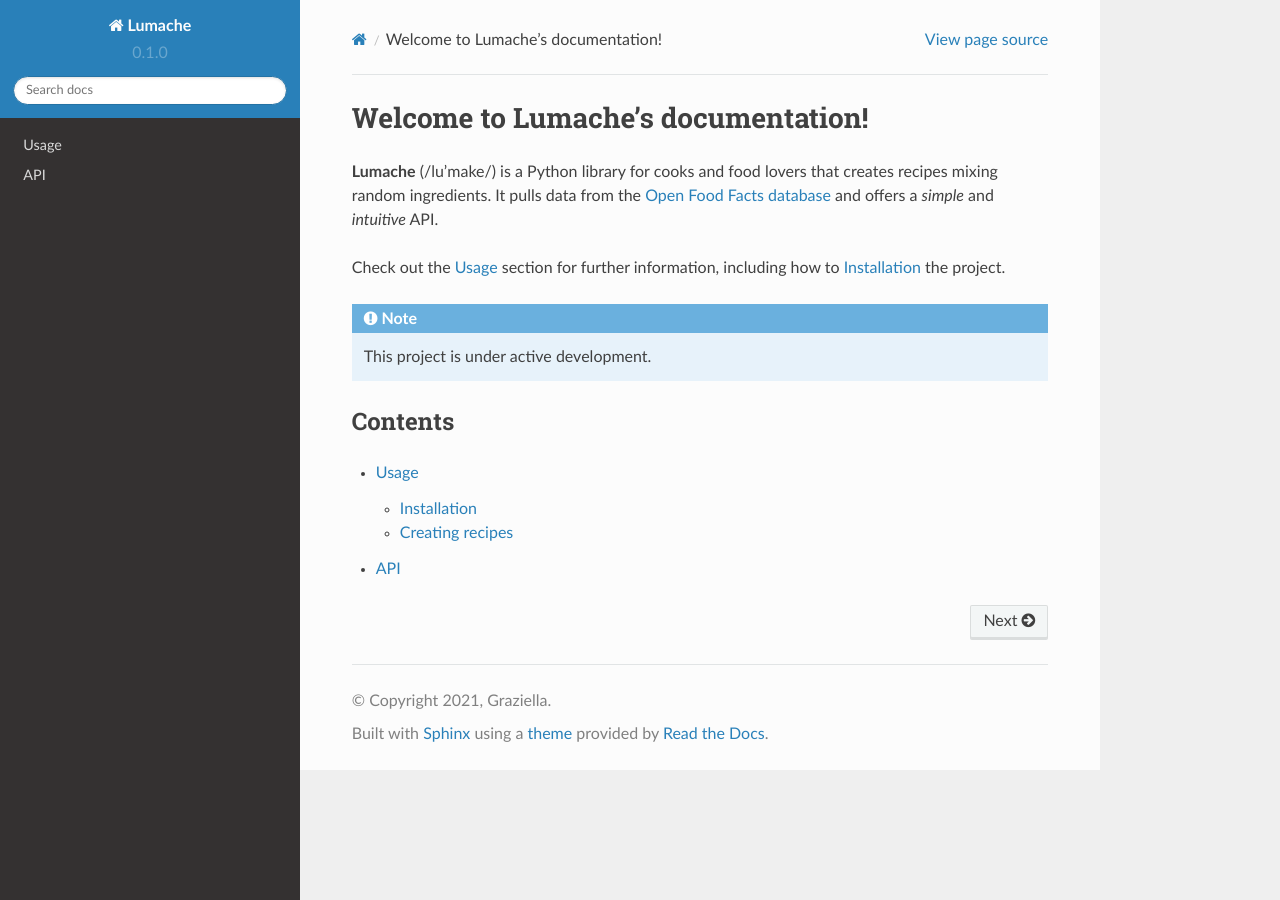
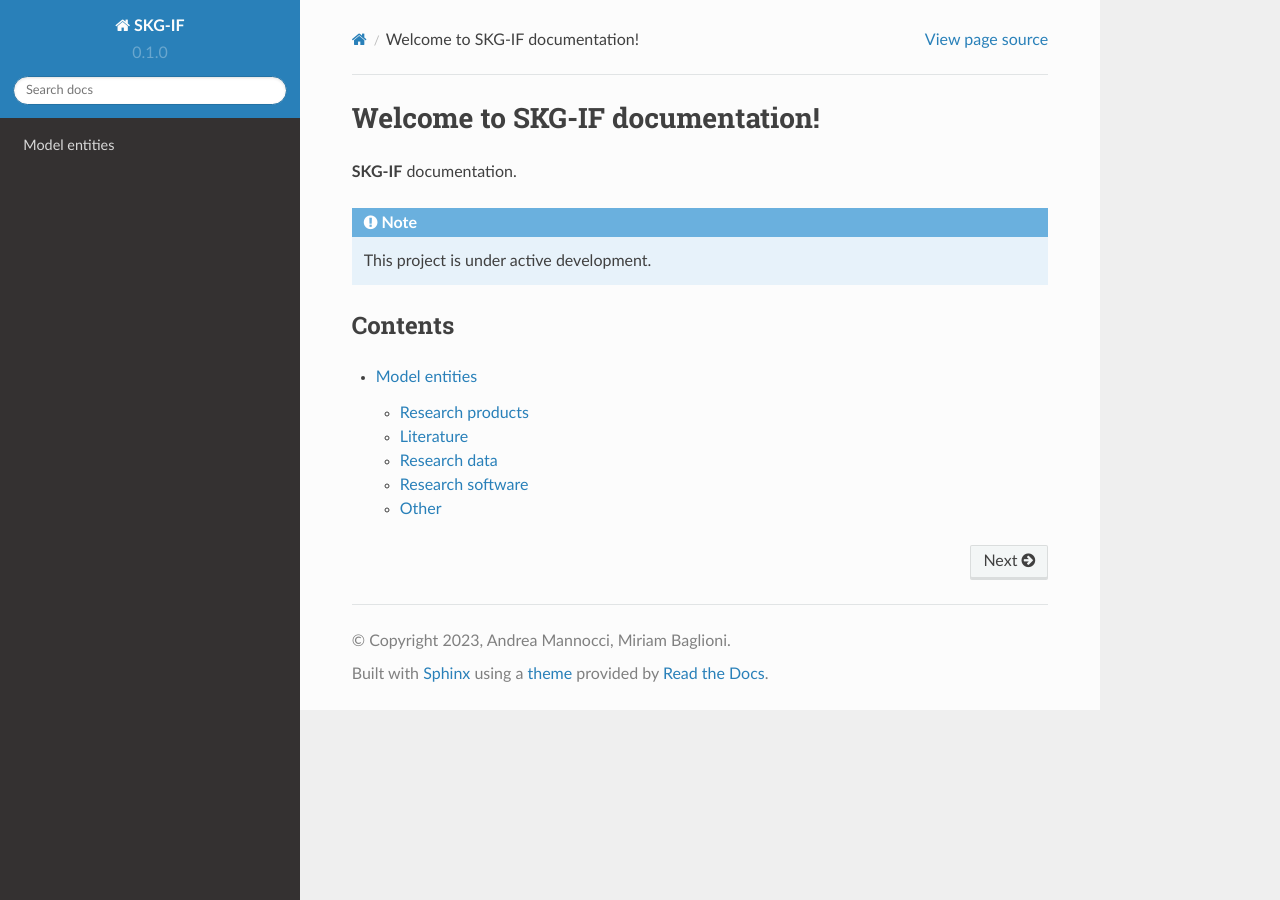
Before and after one commit to andremann/SKG-IF, a Sphinx documentation site: the page built from docs/source/index.rst, in a window 1280 px wide. Built offline with Sphinx 7.4.7 and the Read the Docs theme 2.0.0, drawn with Linux system fonts in a browser that asks for light colours.

Commit message:
initial doc

```diff
--- a/docs/source/api.rst
+++ /dev/null
@@ -1,7 +0,0 @@
-API
-===
-
-.. autosummary::
-   :toctree: generated
-
-   lumache
--- a/docs/source/conf.py
+++ b/docs/source/conf.py
@@ -2,9 +2,9 @@
 
 # -- Project information
 
-project = 'Lumache'
-copyright = '2021, Graziella'
-author = 'Graziella'
+project = 'SKG-IF'
+copyright = '2023, Andrea Mannocci, Miriam Baglioni'
+author = 'Andrea Mannocci, Miriam Baglioni'
 
 release = '0.1'
 version = '0.1.0'
--- a/docs/source/index.rst
+++ b/docs/source/index.rst
@@ -1,13 +1,7 @@
-Welcome to Lumache's documentation!
+Welcome to SKG-IF documentation!
 ===================================
 
-**Lumache** (/lu'make/) is a Python library for cooks and food lovers
-that creates recipes mixing random ingredients.
-It pulls data from the `Open Food Facts database <https://world.openfoodfacts.org/>`_
-and offers a *simple* and *intuitive* API.
-
-Check out the :doc:`usage` section for further information, including
-how to :ref:`installation` the project.
+**SKG-IF** documentation.
 
 .. note::
 
@@ -18,5 +12,4 @@
 
 .. toctree::
 
-   usage
-   api
+   model
--- /dev/null
+++ b/docs/source/model.rst
@@ -0,0 +1,22 @@
+Model entities
+==============
+
+
+Research products
+-----------------
+
+
+Literature
+----------
+
+
+Research data
+-------------
+
+
+Research software
+-----------------
+
+
+Other
+-----
```
Also changed, not shown: docs/source/usage.rst (deleted, +0 -33 lines).
